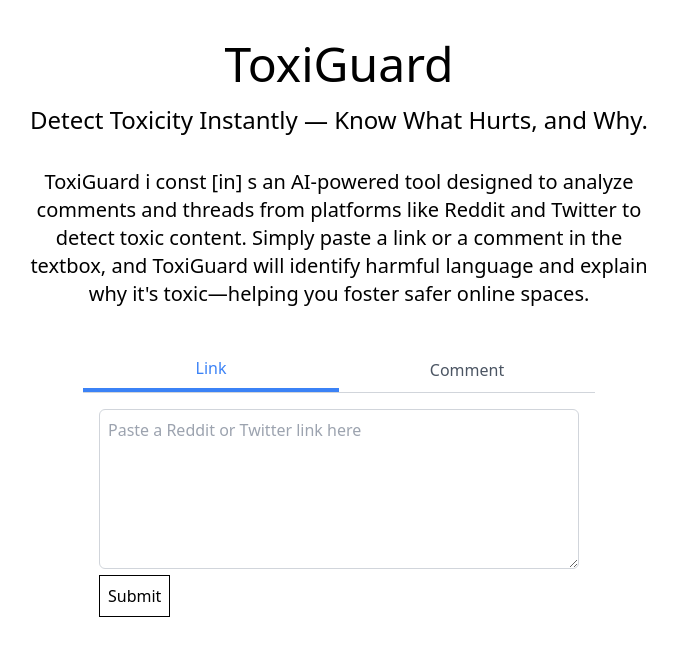
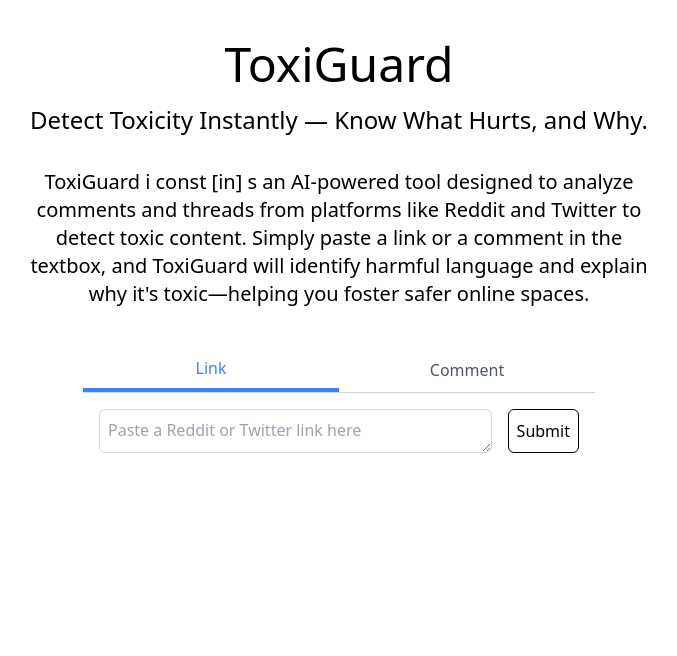
Before and after one commit to giadaunger/ToxicityDetecterFrontend, a React (Vite) app: page / in a window 1280 px wide. Shown: the top 656 px of the page, without its empty margins (301-978 px from the left). Built offline with nearby package versions, Linux system fonts and the light colour scheme.

Commit message:
Edited the layout for input links

```diff
--- a/src/main.jsx
+++ b/src/main.jsx
@@ -84,15 +84,17 @@
         <div className="p-4">
           {activeTab === "link" && (
             <div>
+              <div className="flex gap-x-4">
                 <textarea
-                className="w-full h-40 p-2 border border-gray-300 rounded-md focus:outline-none focus:ring-2 focus:ring-blue-500"
+                  className="w-full h-11 p-2 border border-gray-300 rounded-md focus:outline-none focus:ring-2 focus:ring-blue-500 overflow-x-auto whitespace-nowrap"
                   placeholder="Paste a Reddit or Twitter link here"
                   value={inputLinkValue}
                   onChange={handleInputLinkChange}
                 />
-              <button className="border border-black justify-center mx-auto p-2">
+                <button className="border border-black justify-center mx-auto p-2 rounded-md">
                   Submit
                 </button>
+              </div>
               {inputLinkValue && platform && (
                 <p className="mt-2 text-sm text-gray-500">
                   Detected platform: {platform}
```
Lines whose indentation alone changed are shown as unchanged.
